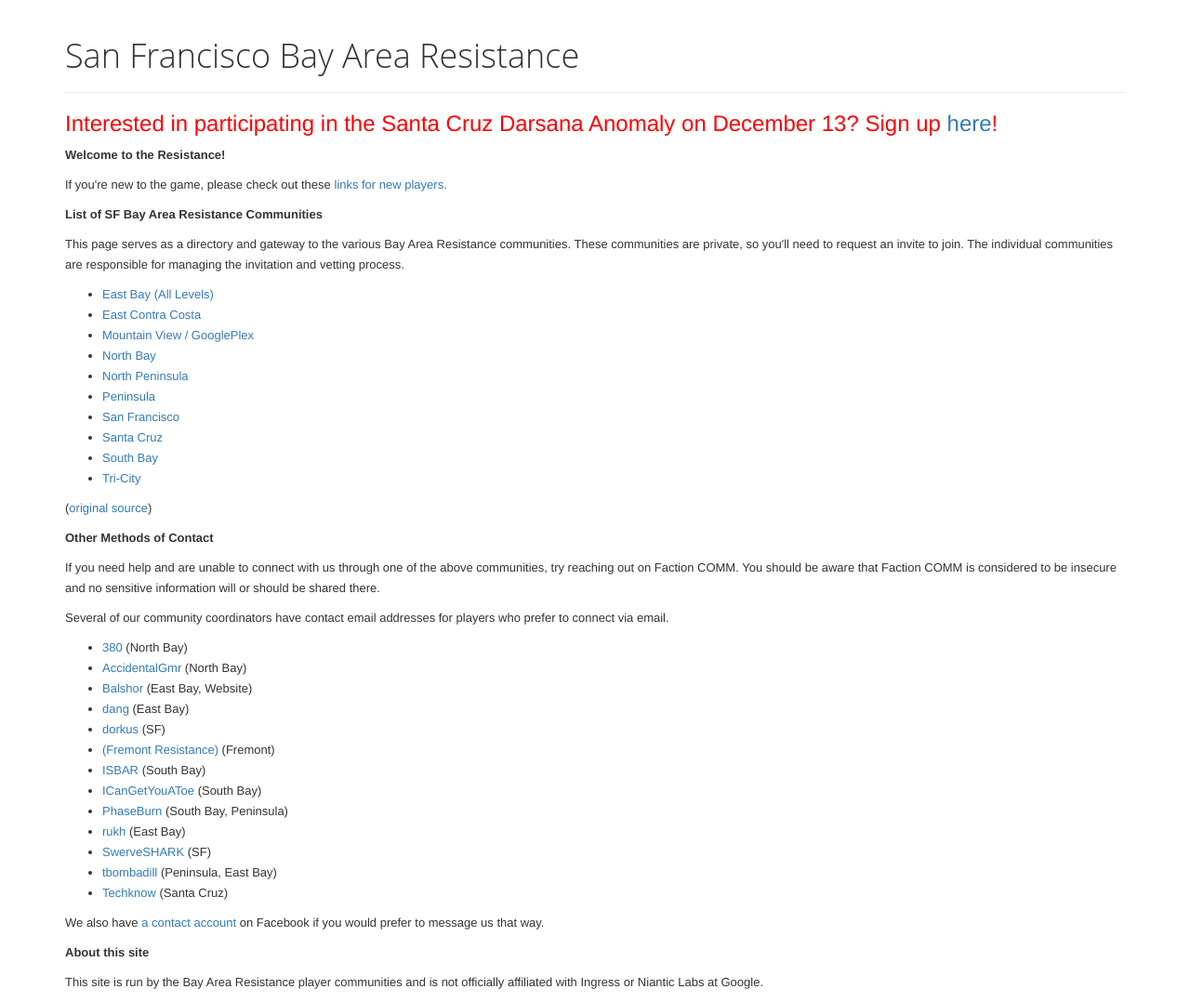
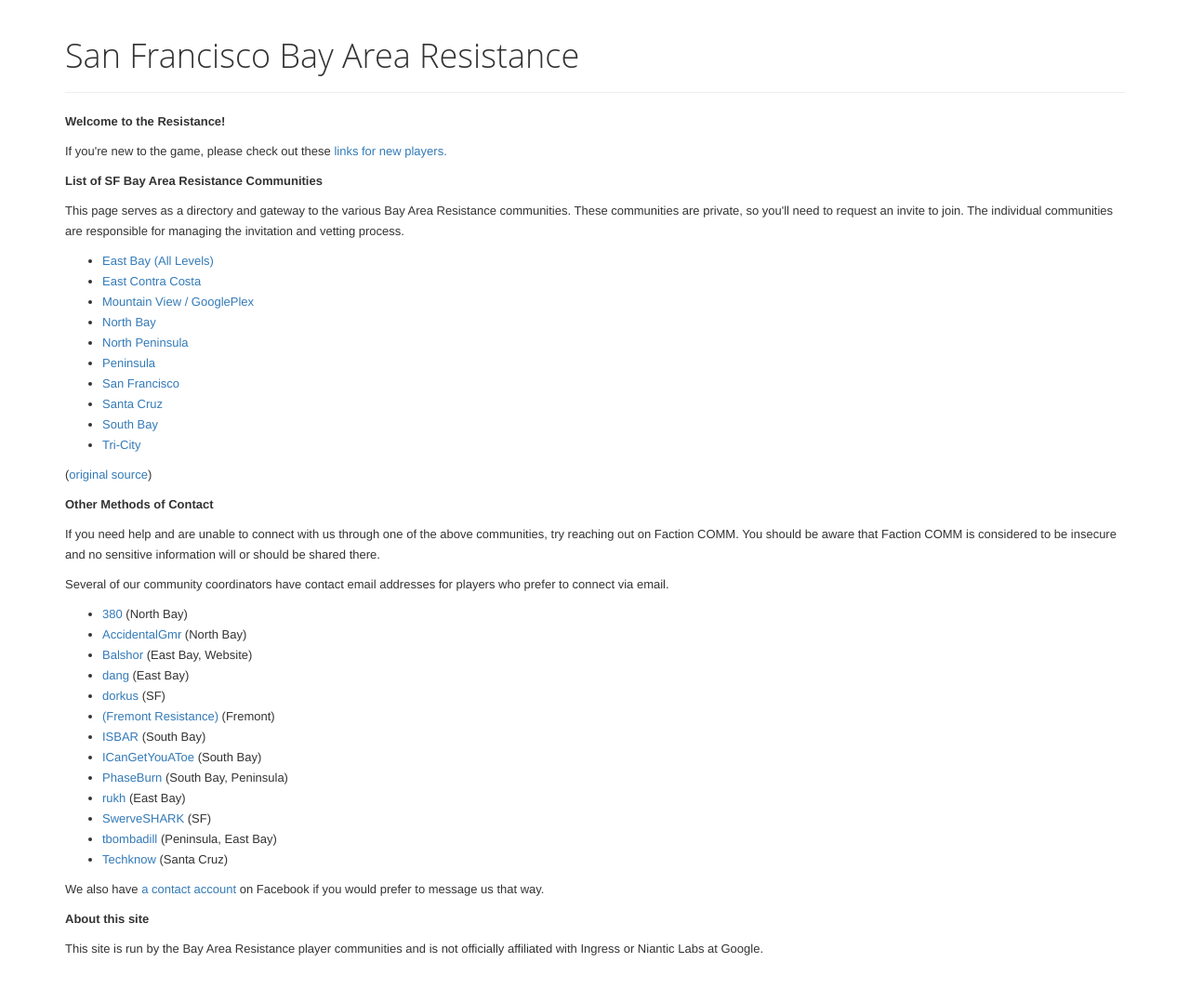
Before and after one commit to balshor/sfbay.resists.org, a Jekyll site: the page built from index.html, in a window 1280 px wide. Shown: the whole page at 93% size. Built offline with Jekyll 4.4.1, drawn with Linux system fonts in a browser that asks for light colours; nearby versions of some CDN libraries; after the commit the page ends 1042 px from its top, so only the background shows below that.

Commit message:
Remove Darsana link

```diff
--- a/index.html
+++ b/index.html
@@ -3,9 +3,6 @@ layout: default
 title: San Francisco Bay Area Resistance
 header: San Francisco Bay Area Resistance
 ---
-  <h3 style="color:red">
-    Interested in participating in the Santa Cruz Darsana Anomaly on December 13?  Sign up <a href="/darsana/">here</a>!
-  </h3>
   <h4>
     Welcome to the Resistance!
   </h4>
```
